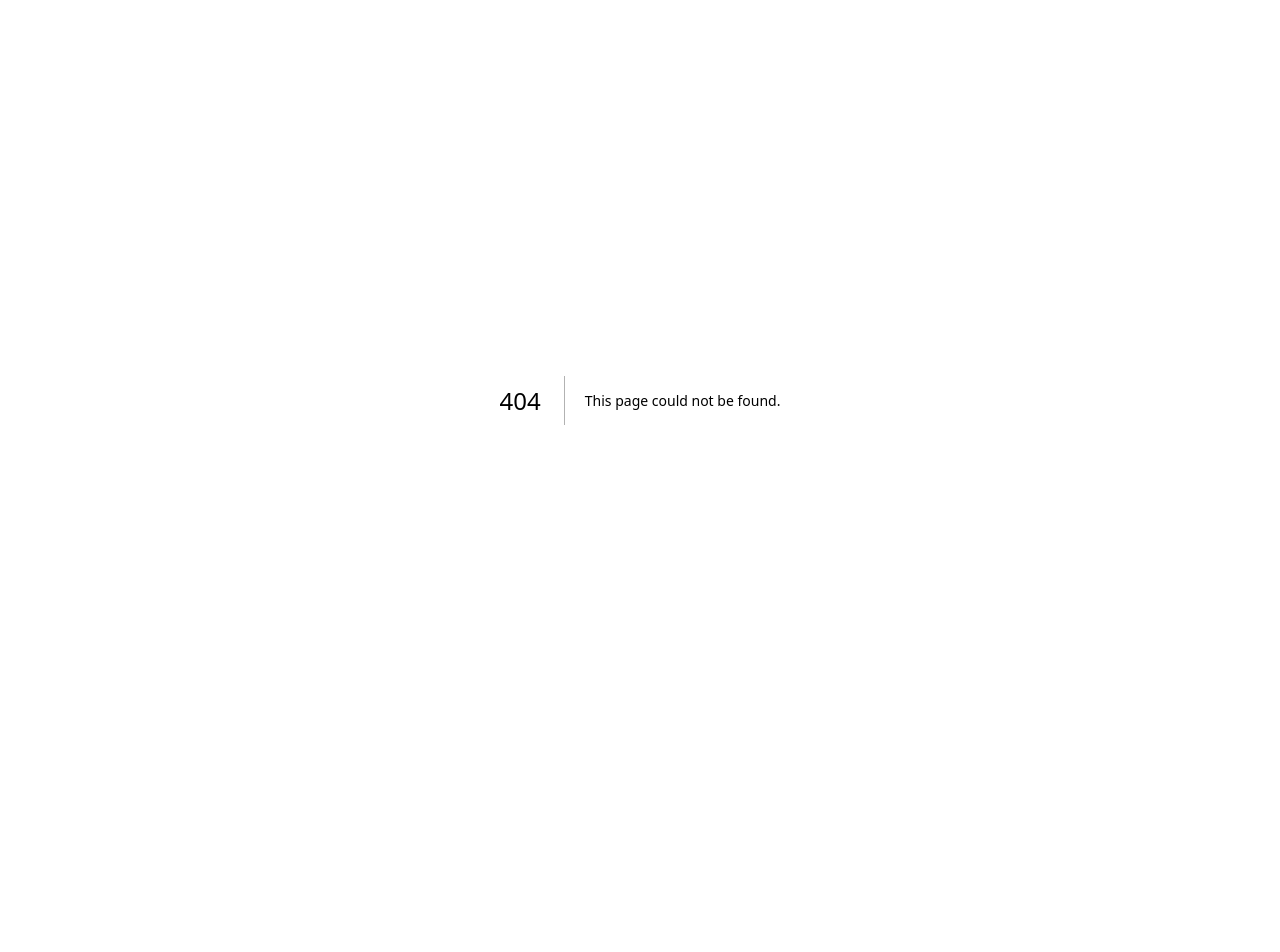
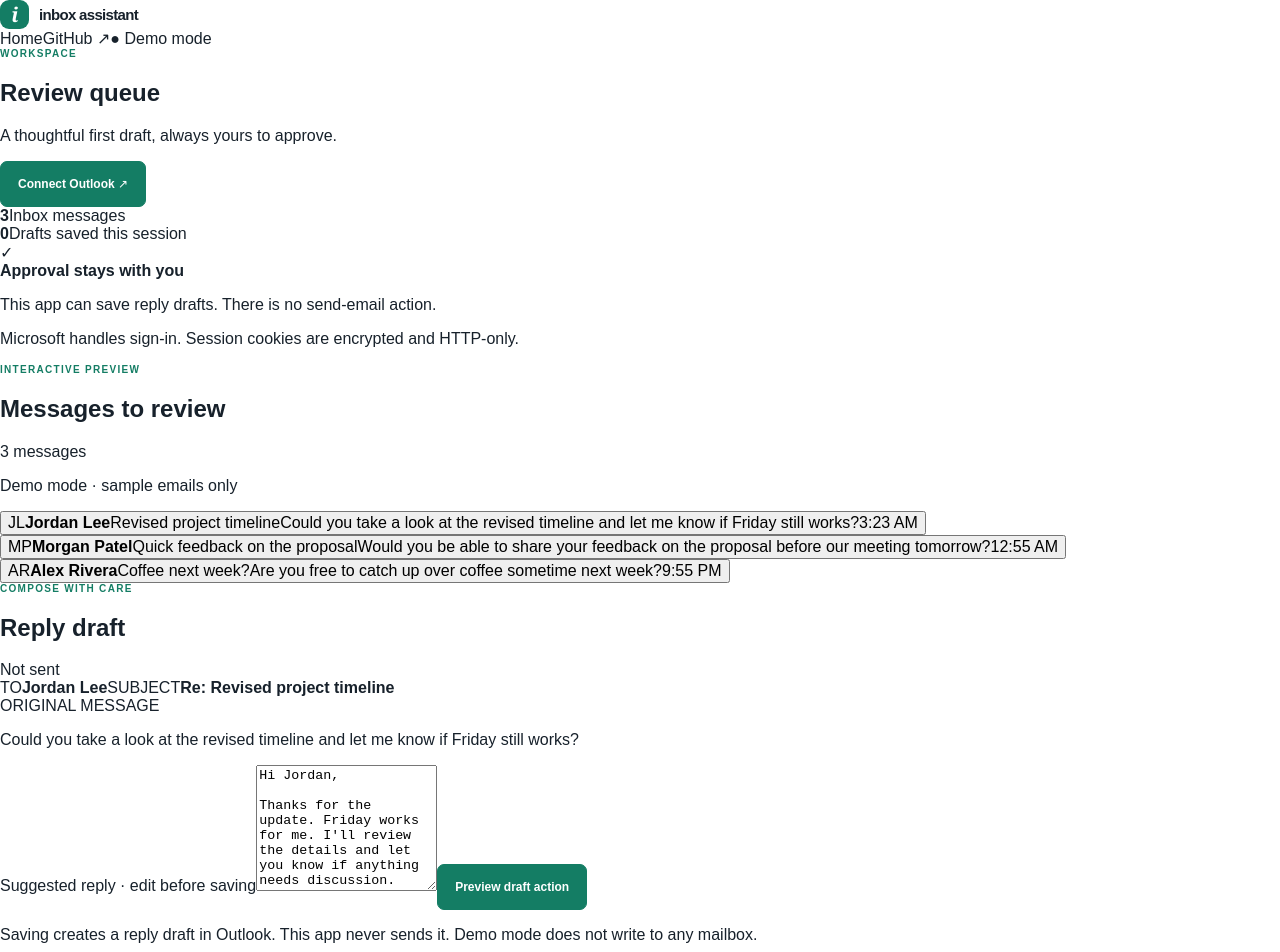
Before and after one commit to Nathan200000000/inbox-assistant, a Next.js app: page /app in a window 1280 px wide. Before the commit this address had no page. Shown: the top 952 px of the page. Before the commit the page ends 800 px from the top, so only its background shows below. Built offline with nearby package versions, Linux system fonts and the light colour scheme; no server answers.

Commit message:
Add interactive inbox dashboard with Outlook connection

```diff
--- /dev/null
+++ b/src/app/app/page.tsx
@@ -0,0 +1,111 @@
+"use client";
+
+import { useCallback, useEffect, useMemo, useState } from "react";
+
+type Mail = { id: string; subject?: string; from?: { emailAddress?: { name?: string; address?: string } }; receivedDateTime?: string; bodyPreview?: string; webLink?: string; isRead?: boolean };
+const samples: Mail[] = [
+  { id: "demo-1", subject: "Revised project timeline", from: { emailAddress: { name: "Jordan Lee", address: "jordan@example.com" } }, receivedDateTime: new Date(Date.now() - 32 * 60000).toISOString(), bodyPreview: "Could you take a look at the revised timeline and let me know if Friday still works?" },
+  { id: "demo-2", subject: "Quick feedback on the proposal", from: { emailAddress: { name: "Morgan Patel", address: "morgan@example.com" } }, receivedDateTime: new Date(Date.now() - 3 * 3600000).toISOString(), bodyPreview: "Would you be able to share your feedback on the proposal before our meeting tomorrow?" },
+  { id: "demo-3", subject: "Coffee next week?", from: { emailAddress: { name: "Alex Rivera", address: "alex@example.com" } }, receivedDateTime: new Date(Date.now() - 6 * 3600000).toISOString(), bodyPreview: "Are you free to catch up over coffee sometime next week?" },
+];
+const suggested = (mail: Mail) => {
+  const name = mail.from?.emailAddress?.name?.split(" ")[0] || "there";
+  if (/coffee|lunch|meet/i.test(mail.subject || "")) return "Hi " + name + ",\n\nThanks for reaching out! I'd be happy to find a time. Could you share a couple of options that work for you?\n\nBest";
+  if (/feedback|proposal|review/i.test(mail.subject || "")) return "Hi " + name + ",\n\nThanks for sending this over. I'll take a look and share my feedback before our meeting.\n\nBest";
+  return "Hi " + name + ",\n\nThanks for the update. Friday works for me. I'll review the details and let you know if anything needs discussion.\n\nBest";
+};
+function formatDate(value?: string) { return value ? new Intl.DateTimeFormat(undefined, { hour: "numeric", minute: "2-digit" }).format(new Date(value)) : ""; }
+
+export default function AppDashboard() {
+  const [connected, setConnected] = useState(false);
+  const [liveMode, setLiveMode] = useState(false);
+  const [messages, setMessages] = useState<Mail[]>(samples);
+  const [selectedId, setSelectedId] = useState("demo-1");
+  const [reply, setReply] = useState(suggested(samples[0]));
+  const [status, setStatus] = useState("Demo mode · sample emails only");
+  const [busy, setBusy] = useState(false);
+  const [error, setError] = useState("");
+  const [savedIds, setSavedIds] = useState<string[]>([]);
+  const selected = messages.find((mail) => mail.id === selectedId) || messages[0];
+  const reload = useCallback(async () => {
+    try {
+      const response = await fetch("/api/outlook/messages", { cache: "no-store" });
+      if (response.status === 401) return;
+      const data = await response.json();
+      if (!response.ok) throw new Error(data.error || "Unable to load Outlook.");
+      setMessages(data.messages || []);
+      setConnected(true);
+      setLiveMode(true);
+      setStatus("Connected to Outlook · live inbox");
+      setError("");
+      if (data.messages?.length) {
+        setSelectedId((current: string) => data.messages.some((m: Mail) => m.id === current) ? current : data.messages[0].id);
+      }
+    } catch (e) { setError(e instanceof Error ? e.message : "Could not connect."); }
+  }, []);
+  useEffect(() => { void reload(); }, [reload]);
+  useEffect(() => { if (selected) setReply(suggested(selected)); }, [selectedId]); // eslint-disable-line react-hooks/exhaustive-deps
+  const savedCount = savedIds.length;
+  const attentionCount = useMemo(() => messages.length, [messages]);
+  async function saveDraft() {
+    if (!selected || selected.id.startsWith("demo-")) {
+      setStatus("Demo preview only · connect Outlook to save a real draft");
+      return;
+    }
+    setBusy(true); setError("");
+    try {
+      const response = await fetch("/api/outlook/draft", { method: "POST", headers: { "Content-Type": "application/json" }, body: JSON.stringify({ messageId: selected.id, body: reply }) });
+      const data = await response.json();
+      if (!response.ok) throw new Error(data.error || "Draft could not be saved.");
+      setSavedIds((items) => [...items, selected.id]);
+      setStatus("Saved to Outlook Drafts · nothing was sent");
+    } catch (e) { setError(e instanceof Error ? e.message : "Draft could not be saved."); }
+    finally { setBusy(false); }
+  }
+  async function disconnect() {
+    await fetch("/api/auth/logout", { method: "POST" });
+    setConnected(false); setLiveMode(false); setMessages(samples); setSelectedId(samples[0].id); setReply(suggested(samples[0]));
+    setStatus("Demo mode · sample emails only");
+  }
+  return <main className="workspace">
+    <header className="app-topbar">
+      <a className="brand" href="/"><span className="brand-mark">i</span><span>inbox assistant</span></a>
+      <div className="app-nav"><a href="/">Home</a><a href="https://github.com/Nathan200000000/inbox-assistant" target="_blank" rel="noreferrer">GitHub ↗</a><span className={connected ? "connection-pill connected" : "connection-pill"}>{connected ? "● Outlook connected" : "● Demo mode"}</span></div>
+    </header>
+    <div className="app-shell">
+      <aside className="app-sidebar">
+        <p className="eyebrow">WORKSPACE</p><h1>Review queue</h1><p className="sidebar-copy">A thoughtful first draft, always yours to approve.</p>
+        <button className="button button-primary connect-button" onClick={() => { window.location.href = "/api/auth/microsoft"; }}>{connected ? "Reconnect Outlook ↗" : "Connect Outlook ↗"}</button>
+        {connected && <button className="text-button" onClick={() => void disconnect()}>Disconnect</button>}
+        <div className="sidebar-stats"><div><strong>{attentionCount}</strong><span>Inbox messages</span></div><div><strong>{savedCount}</strong><span>Drafts saved this session</span></div></div>
+        <div className="sidebar-info"><span className="shield">✓</span><div><strong>Approval stays with you</strong><p>This app can save reply drafts. There is no send-email action.</p></div></div>
+        <p className="sidebar-foot">Microsoft handles sign-in. Session cookies are encrypted and HTTP-only.</p>
+      </aside>
+      <section className="mail-panel">
+        <div className="panel-heading"><div><p className="eyebrow">{liveMode ? "YOUR OUTLOOK INBOX" : "INTERACTIVE PREVIEW"}</p><h2>Messages to review</h2></div><span className="count-pill">{messages.length} messages</span></div>
+        <p className="mode-note">{status}</p>
+        {error && <p className="error-note" role="alert">{error}</p>}
+        <div className="mail-list">
+          {messages.map((mail) => <button key={mail.id} className={mail.id === selectedId ? "mail-row selected" : "mail-row"} onClick={() => setSelectedId(mail.id)}>
+            <span className="mail-avatar">{(mail.from?.emailAddress?.name || "?").split(" ").map((x) => x[0]).join("").slice(0, 2).toUpperCase()}</span>
+            <span className="mail-summary"><strong>{mail.from?.emailAddress?.name || mail.from?.emailAddress?.address || "Unknown sender"}</strong><span className="mail-subject">{mail.subject || "(No subject)"}</span><span className="mail-excerpt">{mail.bodyPreview || "No preview available."}</span></span>
+            <span className="mail-time">{formatDate(mail.receivedDateTime)}{savedIds.includes(mail.id) && <i>Draft saved</i>}</span>
+          </button>)}
+          {messages.length === 0 && <div className="empty-state"><strong>Your inbox is clear.</strong><p>No messages were returned. Switch back to the sample preview if you want to explore the interface.</p><button className="button button-secondary" onClick={() => { setMessages(samples); setSelectedId(samples[0].id); setLiveMode(false); setStatus("Demo mode · sample emails only"); }}>Open demo preview</button></div>}
+        </div>
+      </section>
+      <section className="draft-panel">
+        <div className="draft-panel-head"><div><p className="eyebrow">COMPOSE WITH CARE</p><h2>Reply draft</h2></div><span className="draft-status">Not sent</span></div>
+        {selected ? <>
+          <div className="reply-context"><span>TO</span><strong>{selected.from?.emailAddress?.name || selected.from?.emailAddress?.address}</strong><span>SUBJECT</span><strong>Re: {selected.subject || "(No subject)"}</strong>{selected.webLink && <a href={selected.webLink} target="_blank" rel="noreferrer">Open original email ↗</a>}</div>
+          <div className="original-message"><span>ORIGINAL MESSAGE</span><p>{selected.bodyPreview || "No message preview available."}</p></div>
+          <label className="reply-label" htmlFor="reply-body">Suggested reply · edit before saving</label>
+          <textarea id="reply-body" value={reply} onChange={(event) => setReply(event.target.value)} rows={8} />
+          <button className="button button-primary save-draft-button" disabled={busy || !reply.trim()} onClick={() => void saveDraft()}>{busy ? "Saving draft…" : liveMode ? "Save reply to Outlook Drafts" : "Preview draft action"}</button>
+          <p className="draft-disclaimer">Saving creates a reply draft in Outlook. This app never sends it. Demo mode does not write to any mailbox.</p>
+        </> : <div className="empty-state">Choose a message to draft a reply.</div>}
+      </section>
+    </div>
+    <footer className="app-footer"><span>Inbox Assistant · Open source</span><span>Drafts only. Your approval is the final step.</span><a href="/">Project overview ↗</a></footer>
+  </main>;
+}
```
